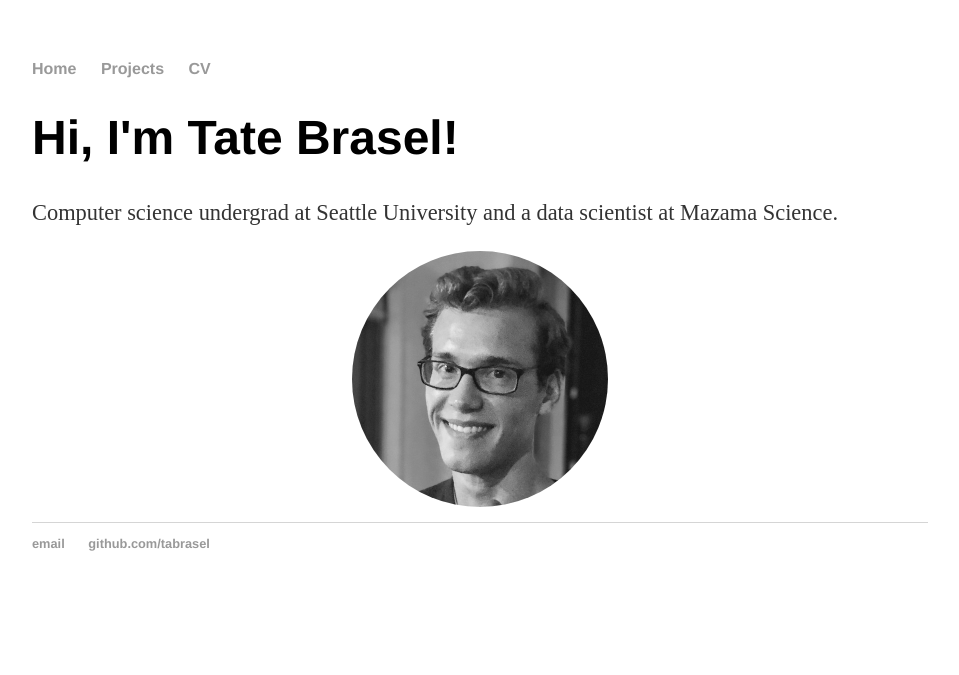
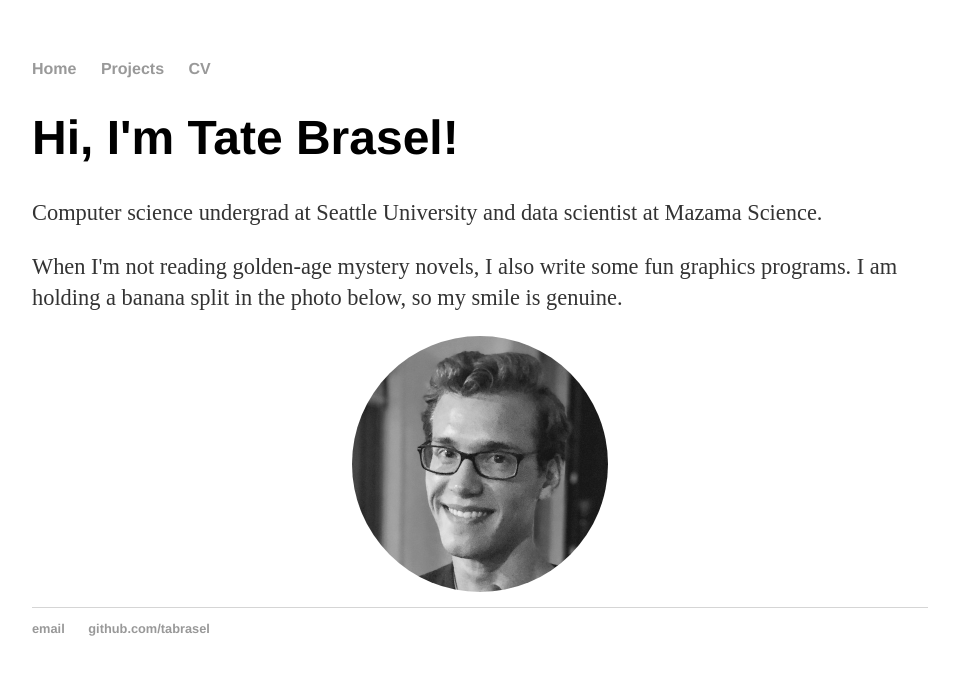
Before and after one commit to tabrasel/tabrasel.github.io, a Jekyll site: the page built from index.html, in a window 1280 px wide. Shown: the top 675 px of the page, without its empty margins (160-1119 px from the left). Built offline with Jekyll 4.4.1, drawn with Linux system fonts in a browser that asks for light colours.

Commit message:
banana split intro

```diff
--- a/index.html
+++ b/index.html
@@ -4,6 +4,7 @@ title: Tate Brasel
 ---
 <div class="blurb">
 	<h1>Hi, I'm Tate Brasel!</h1>
-	<p>Computer science undergrad at Seattle University and a data scientist at Mazama Science.</p>
+    <p>Computer science undergrad at Seattle University and data scientist at Mazama Science.</p>
+    <p>When I'm not reading golden-age mystery novels, I also write some fun graphics programs. I am holding a banana split in the photo below, so my smile is genuine.</p>
     <img src="res/portrait_thumbnail.JPG" class="thumbnail-circle"></img>
 </div><!-- /.blurb -->
```
